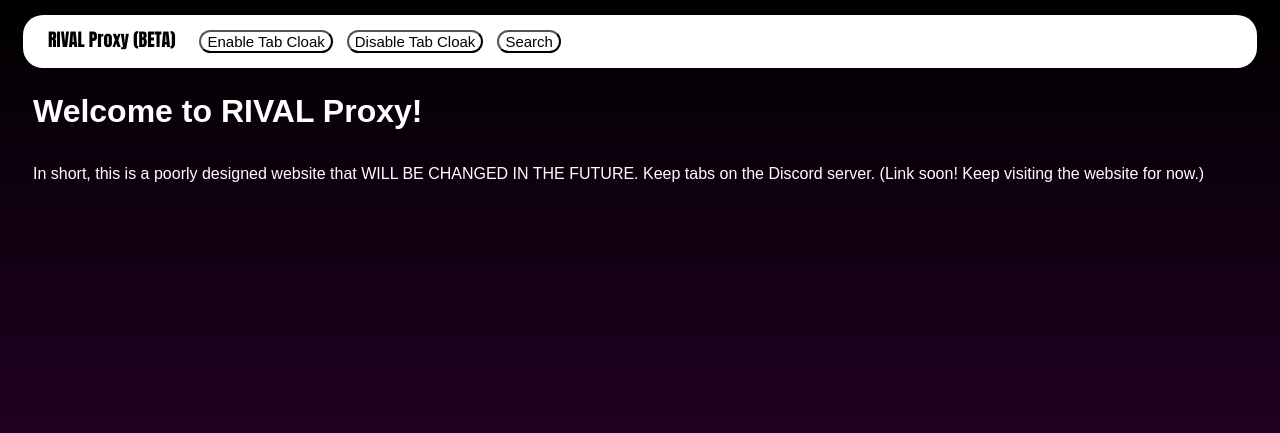
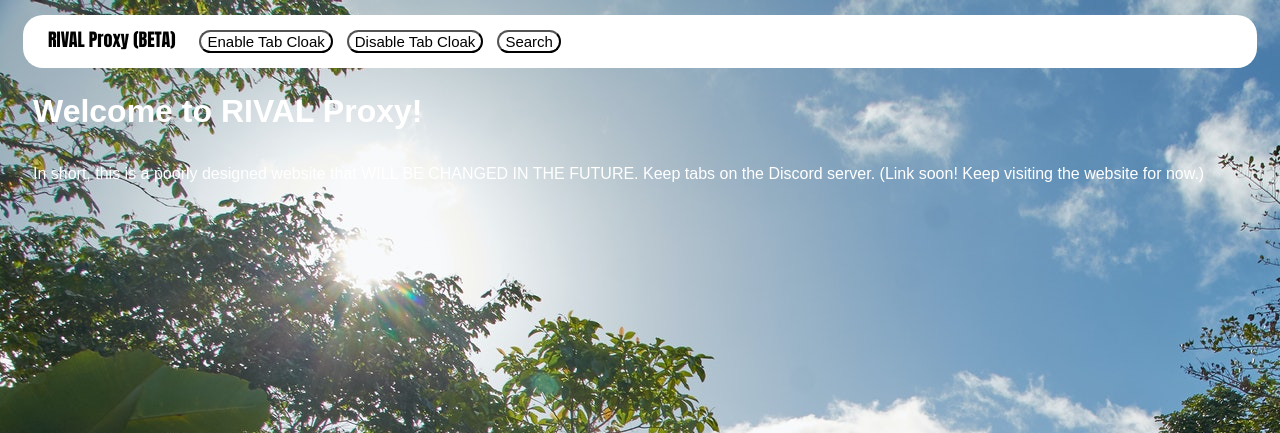
Before and after one commit to xfinitywebdev/rival-unblocker, a PHP site: page / in a window 1280 px wide. Shown: the top 433 px of the page. Run offline with PHP 8.4, Linux system fonts and the light colour scheme.

Commit message:
Update index.css

```diff
--- a/assets/css/index.css
+++ b/assets/css/index.css
@@ -1,5 +1,5 @@
 body {
-    background: linear-gradient(black,rgb(61, 0, 61));
+    background: url("/background.png");
     background-attachment: fixed;
 }
 
```
